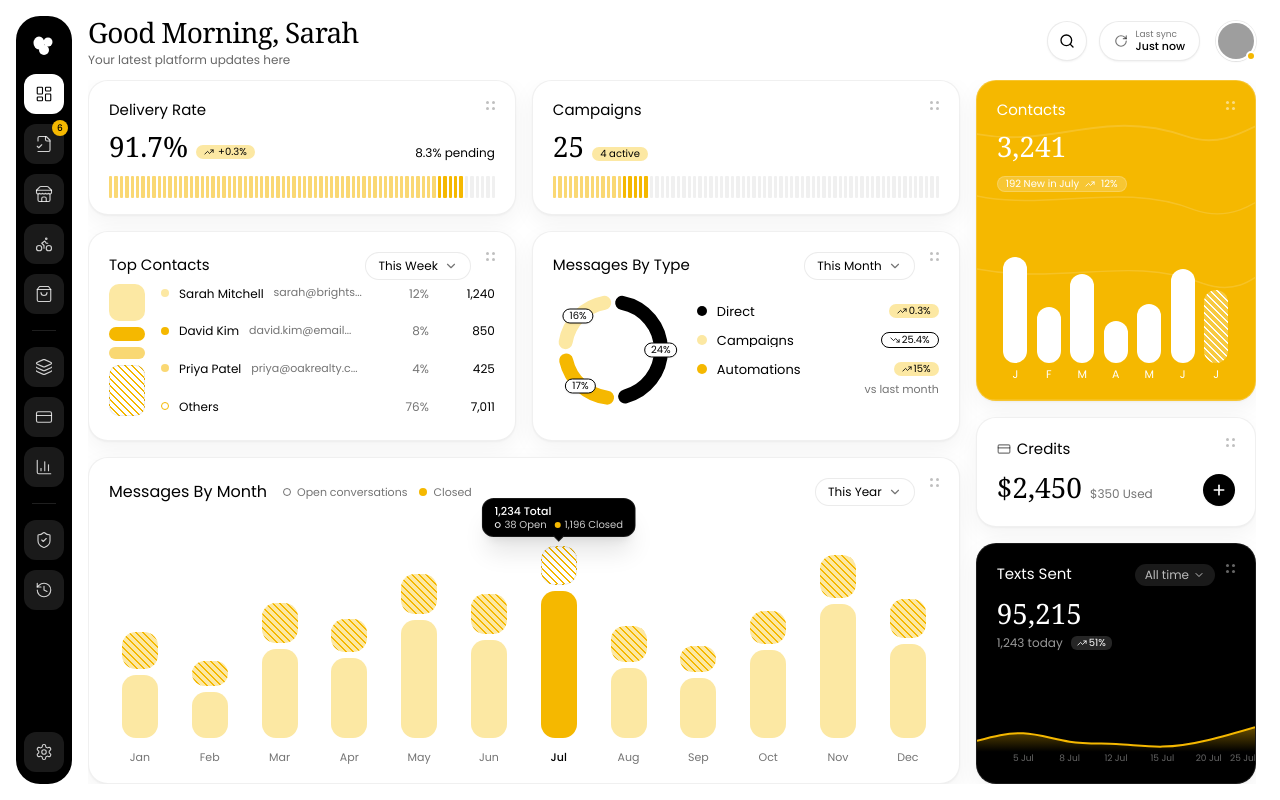
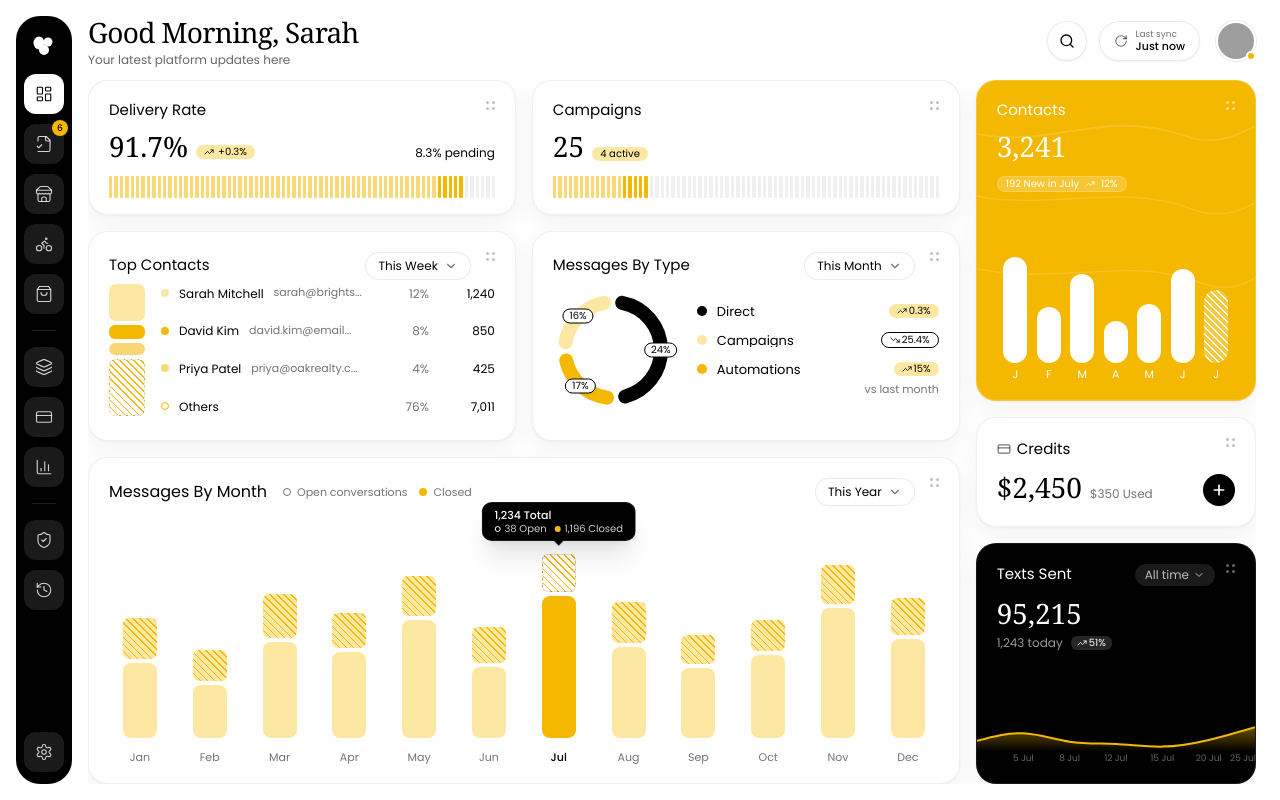
Before and after one commit to vortexdevelopment1/Fillcart, a React (Vite) app in the folder apps/admin-dashboard/: page / in a window 1280 px wide. Built offline with nearby package versions, Linux system fonts and the light colour scheme; grey boxes are pictures that could not be loaded; a web font is replaced by a local one.

Commit message:
fix(charts): refine bar chart corner radius from pill to sharp rounded rectangle (6px/8px)

```diff
--- a/apps/admin-dashboard/src/components/charts/PlatformActivityCard.tsx
+++ b/apps/admin-dashboard/src/components/charts/PlatformActivityCard.tsx
@@ -13,12 +13,12 @@ interface MonthBarData {
 }
 
 const monthlyData: MonthBarData[] = [
-  { month: 'Jan', totalHeight: 55, hatchedRatio: 38, open: 340, closed: 850, total: 1190 },
-  { month: 'Feb', totalHeight: 40, hatchedRatio: 36, open: 220, closed: 420, total: 640 },
-  { month: 'Mar', totalHeight: 70, hatchedRatio: 32, open: 410, closed: 980, total: 1390 },
-  { month: 'Apr', totalHeight: 62, hatchedRatio: 30, open: 390, closed: 870, total: 1260 },
-  { month: 'May', totalHeight: 85, hatchedRatio: 26, open: 480, closed: 1140, total: 1620 },
-  { month: 'Jun', totalHeight: 75, hatchedRatio: 30, open: 510, closed: 1280, total: 1790 },
+  { month: 'Jan', totalHeight: 65, hatchedRatio: 36, open: 340, closed: 850, total: 1190 },
+  { month: 'Feb', totalHeight: 48, hatchedRatio: 38, open: 220, closed: 420, total: 640 },
+  { month: 'Mar', totalHeight: 78, hatchedRatio: 32, open: 410, closed: 980, total: 1390 },
+  { month: 'Apr', totalHeight: 68, hatchedRatio: 30, open: 390, closed: 870, total: 1260 },
+  { month: 'May', totalHeight: 88, hatchedRatio: 26, open: 480, closed: 1140, total: 1620 },
+  { month: 'Jun', totalHeight: 60, hatchedRatio: 34, open: 510, closed: 1280, total: 1790 },
   {
     month: 'Jul',
     totalHeight: 100,
@@ -28,11 +28,11 @@ const monthlyData: MonthBarData[] = [
     total: 1234,
     isHighlighted: true,
   },
-  { month: 'Aug', totalHeight: 58, hatchedRatio: 35, open: 380, closed: 890, total: 1270 },
-  { month: 'Sep', totalHeight: 48, hatchedRatio: 32, open: 290, closed: 780, total: 1070 },
-  { month: 'Oct', totalHeight: 66, hatchedRatio: 28, open: 440, closed: 1020, total: 1460 },
-  { month: 'Nov', totalHeight: 95, hatchedRatio: 25, open: 520, closed: 1310, total: 1830 },
-  { month: 'Dec', totalHeight: 72, hatchedRatio: 30, open: 460, closed: 1180, total: 1640 },
+  { month: 'Aug', totalHeight: 74, hatchedRatio: 32, open: 380, closed: 890, total: 1270 },
+  { month: 'Sep', totalHeight: 56, hatchedRatio: 30, open: 290, closed: 780, total: 1070 },
+  { month: 'Oct', totalHeight: 64, hatchedRatio: 28, open: 440, closed: 1020, total: 1460 },
+  { month: 'Nov', totalHeight: 94, hatchedRatio: 24, open: 520, closed: 1310, total: 1830 },
+  { month: 'Dec', totalHeight: 76, hatchedRatio: 28, open: 460, closed: 1180, total: 1640 },
 ];
 
 export const PlatformActivityCard: React.FC = () => {
@@ -69,7 +69,7 @@ export const PlatformActivityCard: React.FC = () => {
       className="h-full flex-1 min-h-[220px] flex flex-col justify-between"
     >
       {/* Chart Canvas */}
-      <div className="flex-1 min-h-0 w-full pt-10 pb-0 flex flex-col justify-end">
+      <div className="flex-1 min-h-0 w-full pt-12 pb-0 flex flex-col justify-end">
         {/* 12 Columns aligned to bottom axis */}
         <div className="flex-1 min-h-0 w-full grid grid-cols-12 gap-1 md:gap-2 items-end">
           {monthlyData.map((item) => {
@@ -84,7 +84,7 @@ export const PlatformActivityCard: React.FC = () => {
               >
                 {/* Floating Dark Tooltip above Jul (BLACK #000000, white text) */}
                 {isSelected && (
-                  <div className="absolute -top-[48px] left-1/2 -translate-x-1/2 z-30 bg-black text-white text-[11px] font-sans py-1.5 px-3 rounded-[12px] shadow-xl whitespace-nowrap border border-white/10 pointer-events-none">
+                  <div className="absolute -top-[52px] left-1/2 -translate-x-1/2 z-30 bg-black text-white text-[11px] font-sans py-1.5 px-3 rounded-[10px] shadow-xl whitespace-nowrap border border-white/10 pointer-events-none">
                     <div className="font-medium text-[11px] leading-tight text-white mb-0.5 font-sans">
                       {item.total.toLocaleString()} Total
                     </div>
@@ -104,37 +104,39 @@ export const PlatformActivityCard: React.FC = () => {
                   </div>
                 )}
 
-                {/* Stacked Bar Container: max-w-[36px], centered */}
+                {/* Stacked Bar Container: max-w-[34px], centered, 4px gap */}
                 <div
-                  className="w-full max-w-[36px] flex flex-col justify-end transition-all duration-300"
+                  className="w-full max-w-[34px] flex flex-col justify-end transition-all duration-300"
                   style={{
                     height: `${item.totalHeight}%`,
-                    gap: '6px', // 6px gap
+                    gap: '4px', // 4px gap matching reference
                   }}
                 >
                   {/* TOP BLOCK:
+                      Reference: rectangular box with slightly rounded corners (rounded-[6px]), NOT pill/oval
                       Normal month: PRIMARY #F5B800 lines over SECONDARY #FCE8A3
                       Highlighted month: PRIMARY #F5B800 lines over WHITE #FFFFFF
                   */}
                   <div
-                    className="w-full rounded-[14px] flex-shrink-0 transition-all duration-300"
+                    className="w-full rounded-[6px] flex-shrink-0 transition-all duration-300"
                     style={{
-                      height: `calc(${hatchedHeightPercent}% - 3px)`,
-                      minHeight: '12px',
+                      height: `calc(${hatchedHeightPercent}% - 2px)`,
+                      minHeight: '14px',
                       backgroundColor: isSelected ? '#FFFFFF' : '#FCE8A3',
-                      backgroundImage: 'repeating-linear-gradient(45deg, #F5B800 0, #F5B800 1.5px, transparent 1.5px, transparent 5px)',
-                      border: isSelected ? '1px solid rgba(0, 0, 0, 0.08)' : 'none',
+                      backgroundImage: 'repeating-linear-gradient(45deg, #F5B800 0, #F5B800 1.2px, transparent 1.2px, transparent 5px)',
+                      border: isSelected ? '1px solid rgba(0, 0, 0, 0.12)' : 'none',
                     }}
                   />
 
                   {/* BOTTOM BLOCK:
+                      Reference: rounded rectangle with rounded-[8px]
                       Normal month: solid SECONDARY #FCE8A3
                       Highlighted month: solid PRIMARY #F5B800
                   */}
                   <div
-                    className="w-full rounded-[14px] flex-1 transition-all duration-300"
+                    className="w-full rounded-[8px] flex-1 transition-all duration-300"
                     style={{
-                      minHeight: '16px',
+                      minHeight: '18px',
                       backgroundColor: isSelected ? '#F5B800' : '#FCE8A3',
                     }}
                   />
--- a/apps/admin-dashboard/src/components/charts/TopOrdersCard.tsx
+++ b/apps/admin-dashboard/src/components/charts/TopOrdersCard.tsx
@@ -67,28 +67,28 @@ export const TopOrdersCard: React.FC = () => {
       className="h-[210px] flex flex-col justify-between"
     >
       <div className="flex items-center gap-4 my-auto h-full pt-1 pb-1">
-        {/* Left: Stacked Bar (width 36px, same total height as 4 rows, 6px gap) */}
+        {/* Left: Stacked Bar (width 36px, same total height as 4 rows, 4px gap) */}
         <div
           className="w-[36px] h-full flex flex-col flex-shrink-0 select-none"
-          style={{ gap: '6px' }}
+          style={{ gap: '4px' }}
         >
-          {/* Block 1: SECONDARY #FCE8A3, radius 10px */}
+          {/* Block 1: SECONDARY #FCE8A3, radius 7px */}
           <div
-            className="w-full rounded-[10px] bg-secondary transition-all"
+            className="w-full rounded-[7px] bg-secondary transition-all"
             style={{ height: '28%' }}
             title="Block 1 (Sarah Mitchell)"
           />
 
-          {/* Block 2: PRIMARY #F5B800, radius 8px */}
+          {/* Block 2: PRIMARY #F5B800, radius 6px */}
           <div
-            className="w-full rounded-[8px] bg-primary transition-all"
+            className="w-full rounded-[6px] bg-primary transition-all"
             style={{ height: '11%' }}
             title="Block 2 (David Kim)"
           />
 
-          {/* Block 3: PRIMARY at 55% opacity, radius 8px */}
+          {/* Block 3: PRIMARY at 55% opacity, radius 6px */}
           <div
-            className="w-full rounded-[8px] transition-all"
+            className="w-full rounded-[6px] transition-all"
             style={{
               height: '9%',
               backgroundColor: 'rgba(245, 184, 0, 0.55)',
@@ -96,12 +96,12 @@ export const TopOrdersCard: React.FC = () => {
             title="Block 3 (Priya Patel)"
           />
 
-          {/* Block 4: Hatched pattern (PRIMARY lines on white), radius 10px */}
+          {/* Block 4: Hatched pattern (PRIMARY lines on white), radius 7px */}
           <div
-            className="w-full flex-1 rounded-[10px] border border-black/[0.08] transition-all"
+            className="w-full flex-1 rounded-[7px] border border-black/[0.08] transition-all"
             style={{
               backgroundColor: '#FFFFFF',
-              backgroundImage: 'repeating-linear-gradient(45deg, #F5B800 0, #F5B800 1.5px, transparent 1.5px, transparent 5px)',
+              backgroundImage: 'repeating-linear-gradient(45deg, #F5B800 0, #F5B800 1.2px, transparent 1.2px, transparent 5px)',
             }}
             title="Block 4 (Others)"
           />
```
